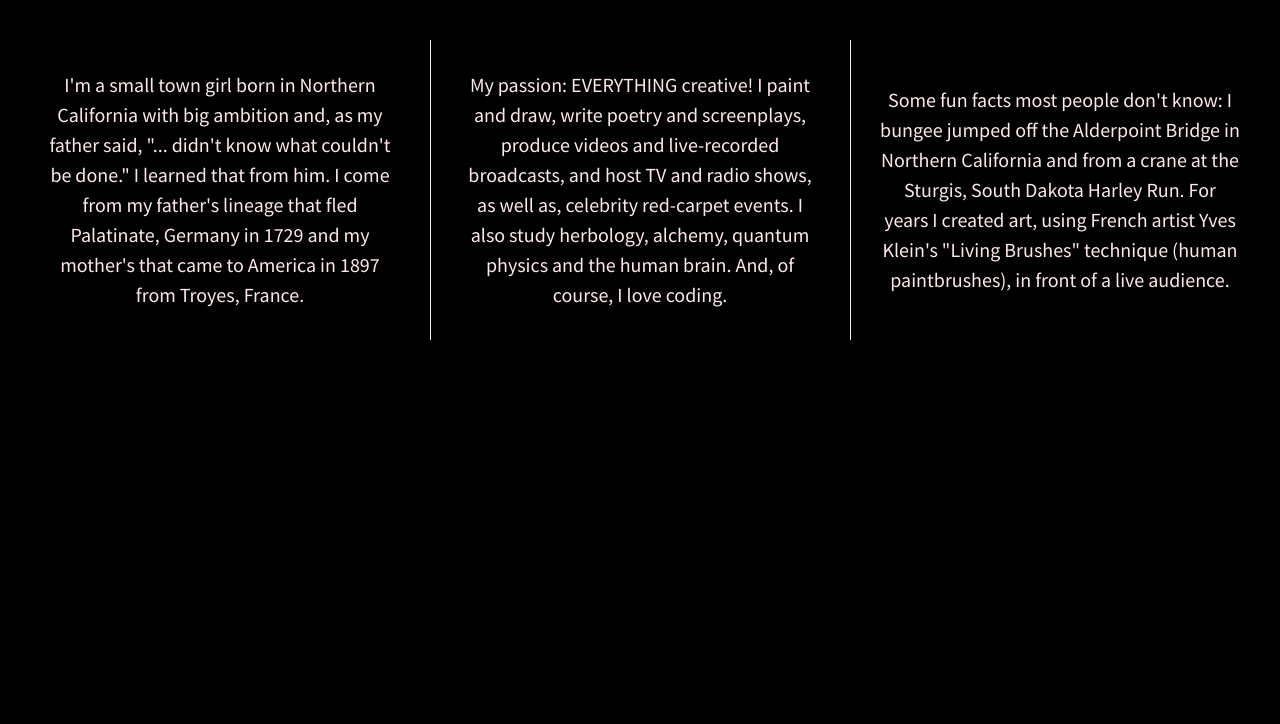
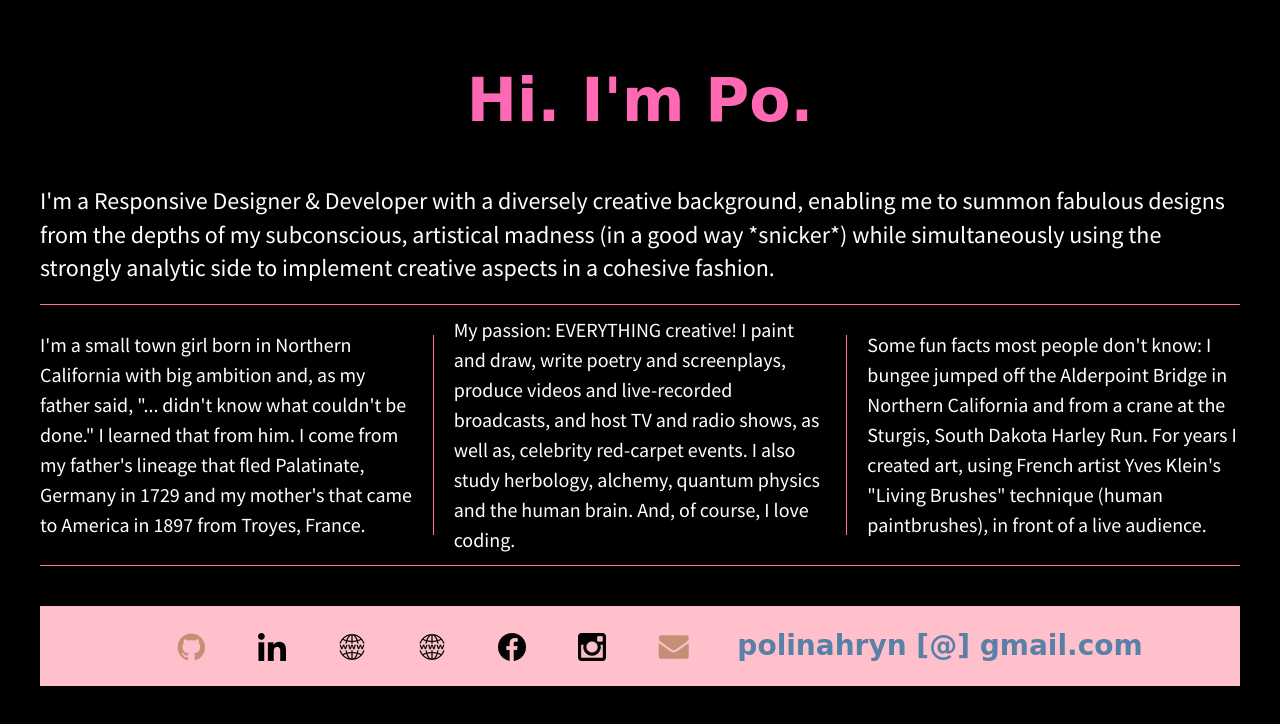
Before and after one commit to Po-H/divs-flexbox-starter, a plain HTML site: page index.html in a window 1280 px wide. Drawn offline with nearby package versions, Linux system fonts and the light colour scheme; a web font is replaced by a local one.

Commit message:
Added header, main and footer content

```diff
--- a/css/main.css
+++ b/css/main.css
@@ -99,6 +99,7 @@ textarea {
 html {
   background-color: black;
   height: 100%;
+  width: 100%
 }
 
 body {
@@ -106,32 +107,120 @@ body {
   padding: 2em;
   font-size: 1.25em;
   height: 100%;
+  color: black;
 }
 
-.wrapper {
+header {
+  background-color: black;
+  height: 120px;
+  width: 100%;
+}
+
+footer {
+  background-color: black;
+  height: 120px;
+  width: 100%;
+}
+
+main p {
+  background-color: black;
+  height: 120px;
+  width: 100%;
+  border-bottom: 1px solid hotpink;
+  margin-bottom: 30px;
+  font-size: 1.2em;
+}
+
+header, footer, main {
+  display: flex;
+  justify-content: center;
+  align-items: center;
+}
+
+footer {
+  border-top: 1px solid hotpink;
+  margin-top: 30px;
+}
+
+h1 {
+  font-family: 'Charm', cursive;
+  color: hotpink;
+  font-size: 3em;
+}
+
+.flex-container {
   /*add display:flex and set justify-content to space-between*/
-  font-weight: 400;
   display: flex;
+  justify-content: center;
+  align-items: center;
+  flex-flow: row wrap;
   justify-content: space-between;
 }
 
-.div-1, .div-2, .div-3 {
+.flex-items {
   /*give the divs a width of 30%, add display:flex, set justify-content and align-items to center*/
-  color: #FFE8E9;
   line-height: 1.5em;
   font-size: 1em;
   background-color: black;
-  height: 300px;
+  height: 200px;
   display: flex;
   width: 30%;
   justify-content: center;
   align-items: center;
+}
+
+p, .flex-items {
+  font-family: 'Source Sans Pro', sans-serif;
+  font-weight: 400;
+  color: white;
+}
+
+#div-1 {
+  flex: 1 200px;
+  border-right: 1px solid hotpink;
+  padding-right: 20px;
+}
+
+#div-2 {
+  flex: 1 200px;
+  border-right: 1px solid hotpink;
+  padding-right: 20px;
+  padding-left: 20px;
+}
+
+#div-3 {
+  flex: 1 200px;
+  padding-left: 20px;
+}
+
+/***** FOOTER *****/
+
+#contact-box {
+  background-color: pink;
+  width: 100%;
+  margin-top: 40px;
   text-align: center;
 }
 
-.div-1, .div-2 {
-  border-right: 1px solid #FFE8E9;
-  padding-right: 30px;
+a {
+    text-decoration: none;
+    font-family: 'Charm', cursive;
+    color: #5980a6;
+    font-weight: bold;
+    font-size: 28px;
+}
+
+ul {
+    list-style: none;
+}
+
+ul li {
+    display: inline-block;
+}
+
+ul img {
+    font-size: 32px;
+    padding-right: 48px;
 }
 
 
--- a/index.html
+++ b/index.html
@@ -1,5 +1,5 @@
 <!doctype html>
-<html class="no-js" lang="">
+<html class="no-js" lang="en">
     <head>
         <meta charset="utf-8">
         <meta http-equiv="x-ua-compatible" content="ie=edge">
@@ -15,22 +15,46 @@
         <script src="js/vendor/modernizr-2.8.3.min.js"></script>
         <link href='http://fonts.googleapis.com/css?family=Lora:700' rel='stylesheet' type='text/css'>
         <link href='http://fonts.googleapis.com/css?family=Source+Sans+Pro:400,700' rel='stylesheet' type='text/css'>
+        <link href="https://fonts.googleapis.com/css2?family=Charm:wght@700&display=swap" rel="stylesheet">
     </head>
     <body>
         <!--[if lt IE 8]>
             <p class="browserupgrade">You are using an <strong>outdated</strong> browser. Please <a href="http://browsehappy.com/">upgrade your browser</a> to improve your experience.</p>
         <![endif]-->
+        <section class="flex-container">
+            <header>
+                <h1>Hi. I'm Po.</h1>
+            </header>
 
-        <section class="wrapper">
-            <div class="div-1">
-                I'm a small town girl born in Northern California with big ambition and, as my father said, "... didn't know what couldn't be done." I learned that from him. I come from my father's lineage that fled Palatinate, Germany in 1729 and my mother's that came to America in 1897 from Troyes, France.
+            <main>
+                <p>I'm a Responsive Designer & Developer with a diversely creative background, enabling me to summon fabulous designs from the depths of my subconscious, artistical madness (in a good way *snicker*) while simultaneously using the strongly analytic side to implement creative aspects in a cohesive fashion.</p>
+            </main>
+
+            <div id="div-1" class="flex-items">
+                <p>I'm a small town girl born in Northern California with big ambition and, as my father said, "... didn't know what couldn't be done." I learned that from him. I come from my father's lineage that fled Palatinate, Germany in 1729 and my mother's that came to America in 1897 from Troyes, France.</p>
             </div>
-            <div class="div-2">
-                My passion: EVERYTHING creative! I paint and draw, write poetry and screenplays, produce videos and live-recorded broadcasts, and host TV and radio shows, as well as, celebrity red-carpet events. I also study herbology, alchemy, quantum physics and the human brain. And, of course, I love coding.
+
+            <div id="div-2" class="flex-items">
+                <p>My passion: EVERYTHING creative! I paint and draw, write poetry and screenplays, produce videos and live-recorded broadcasts, and host TV and radio shows, as well as, celebrity red-carpet events. I also study herbology, alchemy, quantum physics and the human brain. And, of course, I love coding.</p>
             </div>
-            <div class="div-3">
-                Some fun facts most people don't know: I bungee jumped off the Alderpoint Bridge in Northern California and from a crane at the Sturgis, South Dakota Harley Run. For years I created art, using French artist Yves Klein's "Living Brushes" technique (human paintbrushes), in front of a live audience.
+
+            <div id="div-3" class="flex-items">
+                <p>Some fun facts most people don't know: I bungee jumped off the Alderpoint Bridge in Northern California and from a crane at the Sturgis, South Dakota Harley Run. For years I created art, using French artist Yves Klein's "Living Brushes" technique (human paintbrushes), in front of a live audience.</p>
             </div>
+
+            <footer>
+            	<div id="contact-box">
+                	<ul>
+                  		<li><a href="https://github.com/Po-H"><img src="img/github.png" alt="Github icon" /></a></li>
+                  		<li><a href="https://www.linkedin.com/in/polina-hryn-6ab27a12"><img src="img/linkedin.png" alt="Linked in icon" /></a></li>
+                  		<li><a href="http://pocoder.tech"><img src="img/website.png" alt="Website icon" /></a></li>
+                  		<li><a href="https://www.wetpuzzlepiece.com/"><img src="img/website.png" alt="Website icon" /></a></li>
+                  		<li><a href="https://www.facebook.com/polina.hryn"><img src="img/facebook.png" alt="Facebook icon" /></a></li>
+                  		<li><a href="https://www.instagram.com/polinahryn/"><img src="img/instagram.png" alt="Instagram icon" /></a></li>
+                  		<li><a href="mailto:polinahryn@gmail.com"><img src="img/envelope.png" alt="Envelope icon" id="envelope" />polinahryn [@] gmail.com</a>
+                	</ul>
+                </div>
+    		</footer>
         </section>
 
         <script src="https://ajax.googleapis.com/ajax/libs/jquery/1.11.3/jquery.min.js"></script>
```
Also changed, not shown: img/envelope.png (added), img/facebook.png (added), img/github.png (added), img/instagram.png (added), img/linkedin.png (added), img/website.png (added).
